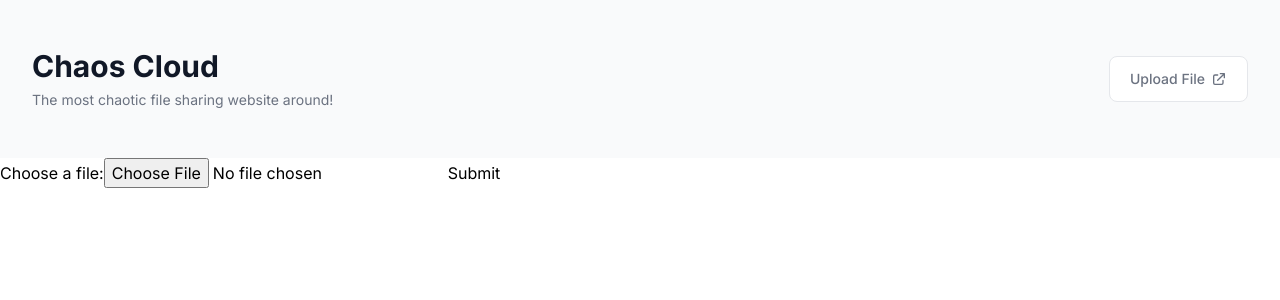
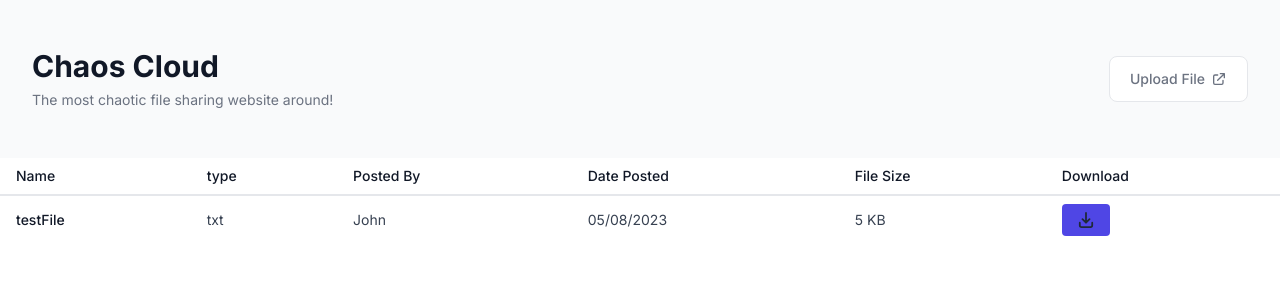
Before and after one commit to CeezR/ChaosCloud, a Next.js app in the folder front-end/: page / in a window 1280 px wide. Shown: the top 300 px of the page. Built offline with nearby package versions, Linux system fonts and the light colour scheme.

Commit message:
feat: implemented front-end FileList to show list of files

```diff
--- /dev/null
+++ b/front-end/app/FileList.tsx
@@ -0,0 +1,77 @@
+"use client";
+import React from "react";
+
+function FileList() {
+  return (
+    <>
+      <div className="overflow-x-auto">
+        <table className="min-w-full divide-y-2 divide-gray-200 bg-white text-sm text-left">
+          <thead>
+            <tr>
+              <th className="whitespace-nowrap px-4 py-2 font-medium text-gray-900">
+                Name
+              </th>
+              <th className="whitespace-nowrap px-4 py-2 font-medium text-gray-900">
+                type
+              </th>
+              <th className="whitespace-nowrap px-4 py-2 font-medium text-gray-900">
+                Posted By
+              </th>
+              <th className="whitespace-nowrap px-4 py-2 font-medium text-gray-900">
+                Date Posted
+              </th>
+              <th className="whitespace-nowrap px-4 py-2 font-medium text-gray-900">
+                File Size
+              </th>
+              <th className="whitespace-nowrap px-4 py-2 font-medium text-gray-900">
+                Download
+              </th>
+            </tr>
+          </thead>
+
+          <tbody className="divide-y divide-gray-200">
+            <tr>
+              <td className="whitespace-nowrap px-4 py-2 font-medium text-gray-900">
+                testFile
+              </td>
+              <td className="whitespace-nowrap px-4 py-2 text-gray-700">txt</td>
+              <td className="whitespace-nowrap px-4 py-2 text-gray-700">
+                John
+              </td>
+              <td className="whitespace-nowrap px-4 py-2 text-gray-700">
+                05/08/2023
+              </td>
+              <td className="whitespace-nowrap px-4 py-2 text-gray-700">
+                5 KB
+              </td>
+              <td className="whitespace-nowrap px-4 py-2">
+                <button
+                  type="button"
+                  className="inline-block rounded bg-indigo-600 px-4 py-2 text-xs font-medium text-white hover:bg-indigo-700"
+                >
+                  <svg
+                    className="w-4 h-4 text-gray-800 dark:text-white"
+                    aria-hidden="true"
+                    xmlns="http://www.w3.org/2000/svg"
+                    fill="none"
+                    viewBox="0 0 16 18"
+                  >
+                    <path
+                      stroke="currentColor"
+                      stroke-linecap="round"
+                      stroke-linejoin="round"
+                      stroke-width="2"
+                      d="M8 1v11m0 0 4-4m-4 4L4 8m11 4v3a2 2 0 0 1-2 2H3a2 2 0 0 1-2-2v-3"
+                    />
+                  </svg>
+                </button>
+              </td>
+            </tr>
+          </tbody>
+        </table>
+      </div>
+    </>
+  );
+}
+
+export default FileList;
--- a/front-end/app/page.tsx
+++ b/front-end/app/page.tsx
@@ -2,14 +2,15 @@ import Image from 'next/image'
 import React from 'react'
 import SubmiteForm from './SubmiteForm'
 import Navbar from './Navbar'
+import FileList from './FileList'
 
 export default async function Home() {
 
   return (
     <>
       <Navbar />
-      <main>
-        <SubmiteForm />
+      <main className='max-w-screen-xl mx-auto'>
+        <FileList />
       </main>
     </>
   )
```
